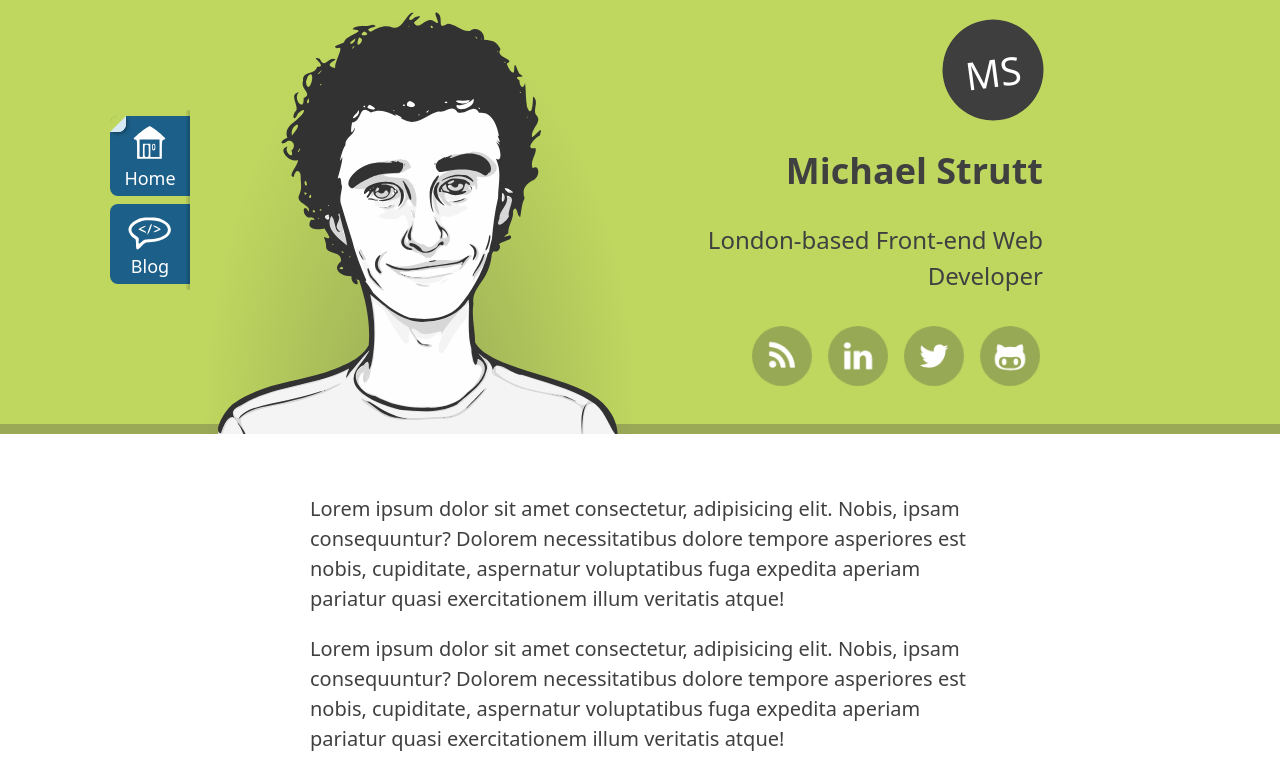
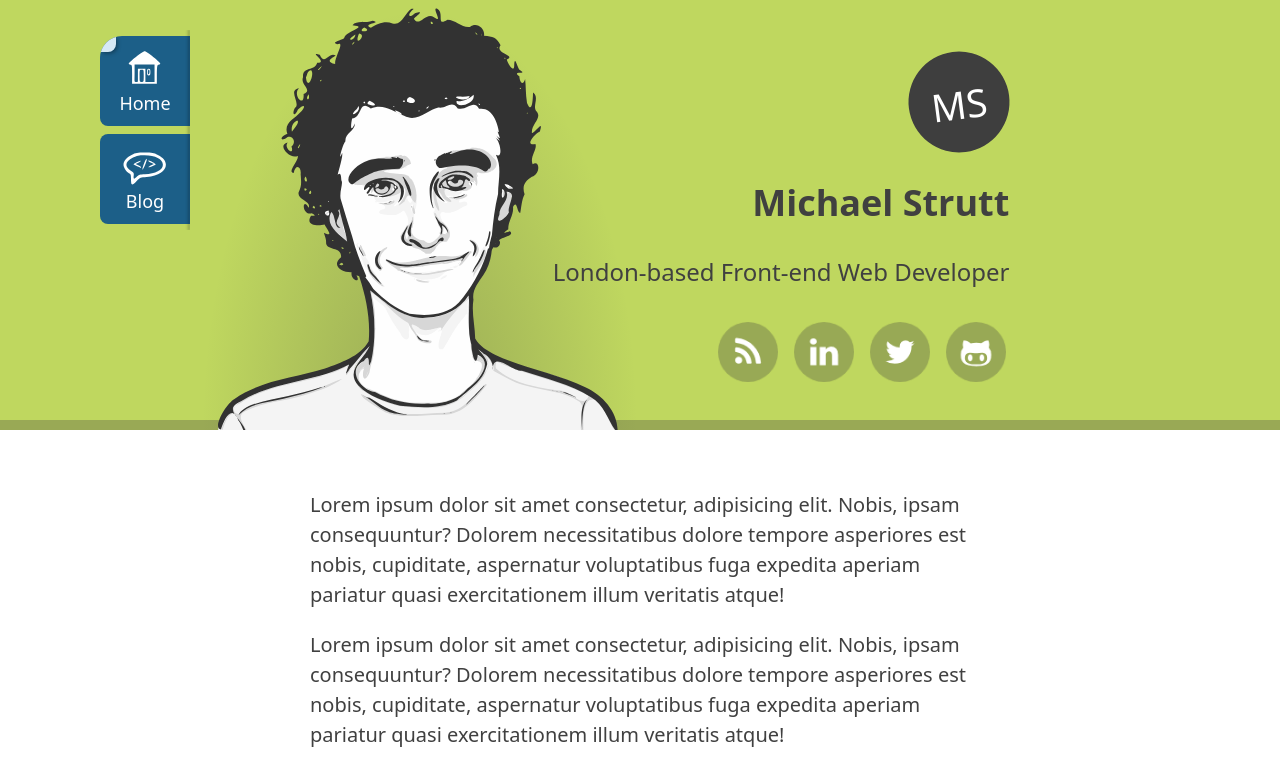
Before and after one commit to mstrutt/mstrutt.co.uk, a website built with Parcel: page app/index.html in a window 1280 px wide. Shown: the top 767 px of the page. Built offline with nearby package versions, Linux system fonts and the light colour scheme.

Commit message:
Fluid medium viewport adjustments

```diff
--- a/app/scss/_vars.scss
+++ b/app/scss/_vars.scss
@@ -15,5 +15,11 @@ $nav-link-size: 80px;
 
 $max-line-length: 33em;
 
+$bp-x-small: 460px;
+$bp-small: 600px;
+$bp-medium: 750px;
+$bp-large: 850px;
 $bp-x-wide: 1000px;
-$bp-logo-move: $bp-x-wide;
+
+$bp-nav-move: $bp-x-wide;
+$bp-logo-move: $bp-small;
--- a/app/scss/components/_avatar.scss
+++ b/app/scss/components/_avatar.scss
@@ -17,9 +17,23 @@
     margin: 0 auto;
   }
 
-  @media (min-width: $bp-x-wide) {
+  @media (min-width: $bp-x-small) {
+    bottom: 0;
     position: absolute;
     right: 50%;
-    bottom: 0;
+    width: 65%;
+  }
+
+  @media (min-width: $bp-small) {
+    right: 45%;
+  }
+
+  @media (min-width: $bp-small) {
+    right: 42%;
+  }
+
+  @media (min-width: $bp-x-wide) {
+    right: 50%;
+    width: auto;
   }
 }
--- a/app/scss/components/_header.scss
+++ b/app/scss/components/_header.scss
@@ -10,8 +10,7 @@
   padding: $header-padding $header-padding 0;
   text-align: center;
 
-  @media (min-width: $bp-x-wide) {
-    min-height: 430px;
+  @media (min-width: $bp-x-small) {
     position: relative;
 
     .social-links {
@@ -19,15 +18,35 @@
     }
   }
 
+  @media (min-width: 510px) {
+    padding-top: calc(30% - 80px);
+  }
+
+  // @media (min-width: $bp-small) {
+  //   padding-top: 2em;
+  // }
+
+  @media (min-width: $bp-medium) {
+    min-height: 430px;
+    padding-top: 0;
+  }
+
   &__inner {
     margin: 0 auto;
     max-width: $max-line-length;
 
+    @media (min-width: $bp-x-small) {
+      padding-bottom: 1.5em;
+      padding-left: 35%;
+      text-align: right;
+    }
+
+    @media (min-width: $bp-large) {
+      padding-left: $header-max-width * .35;
+    }
+
     @media (min-width: $bp-x-wide) {
       max-width: $header-max-width;
-      padding-bottom: 1.5em;
-      padding-left: $header-max-width * .45;
-      text-align: right;
     }
   }
 
@@ -54,7 +73,17 @@
       color: #FFF;
     }
 
+    @media (min-width: $bp-x-small) {
+      top: ($logo-size - $logo-spacing) * -1;
+    }
+
     @media (min-width: $bp-logo-move) {
+      left: auto;
+      right: $nav-link-size / 2;
+      top: $logo-size / -2;
+    }
+
+    @media (min-width: $bp-nav-move) {
       position: static;
     }
   }
--- a/app/scss/components/_nav-bar.scss
+++ b/app/scss/components/_nav-bar.scss
@@ -7,15 +7,18 @@
   width: 100%;
 
   @media (min-width: $bp-logo-move) {
+    padding-left: $logo-spacing;
+  }
+
+  @media (min-width: $bp-nav-move) {
     flex-flow: column nowrap;
     margin-right: 400px;
     overflow: hidden;
     padding: 2px 0;
     position: absolute;
     right: 50%;
-    top: 200px;
-    transform: translateY(-50%);
-    width: $nav-link-size;
+    top: 30px;
+    width: 90px;
     z-index: 2;
 
     &::after {
@@ -30,7 +33,7 @@
     }
   }
 
-  @media (min-width: $bp-logo-move + 200px) {
+  @media (min-width: $bp-nav-move + 200px) {
     margin-right: 450px;
   }
 
@@ -55,11 +58,13 @@
       color: $nav-link--hover;
     }
 
-    @media (min-width: $bp-logo-move) {
+    @media (min-width: $bp-nav-move) {
       border-radius: 8px 0 0 8px;
+      height: 90px;
       margin-bottom: 4px;
       margin-top: 4px;
       overflow: hidden;
+      width: 90px;
 
       &,
       &:visited {
@@ -74,10 +79,12 @@
         color: #fff;
       }
 
+      &--active {
+        border-top-left-radius: 22px;
+      }
+
       &--active::before {
-        border: 8px solid $background;
-        border-right-color: #d6e9f5;
-        border-bottom-color: #d6e9f5;
+        border: 8px solid #d6e9f5;
         border-radius: 0 0 8px 0;
         box-shadow: 2px 2px 4px -1px rgba(0, 0, 0, .4);
         content: '';
```
